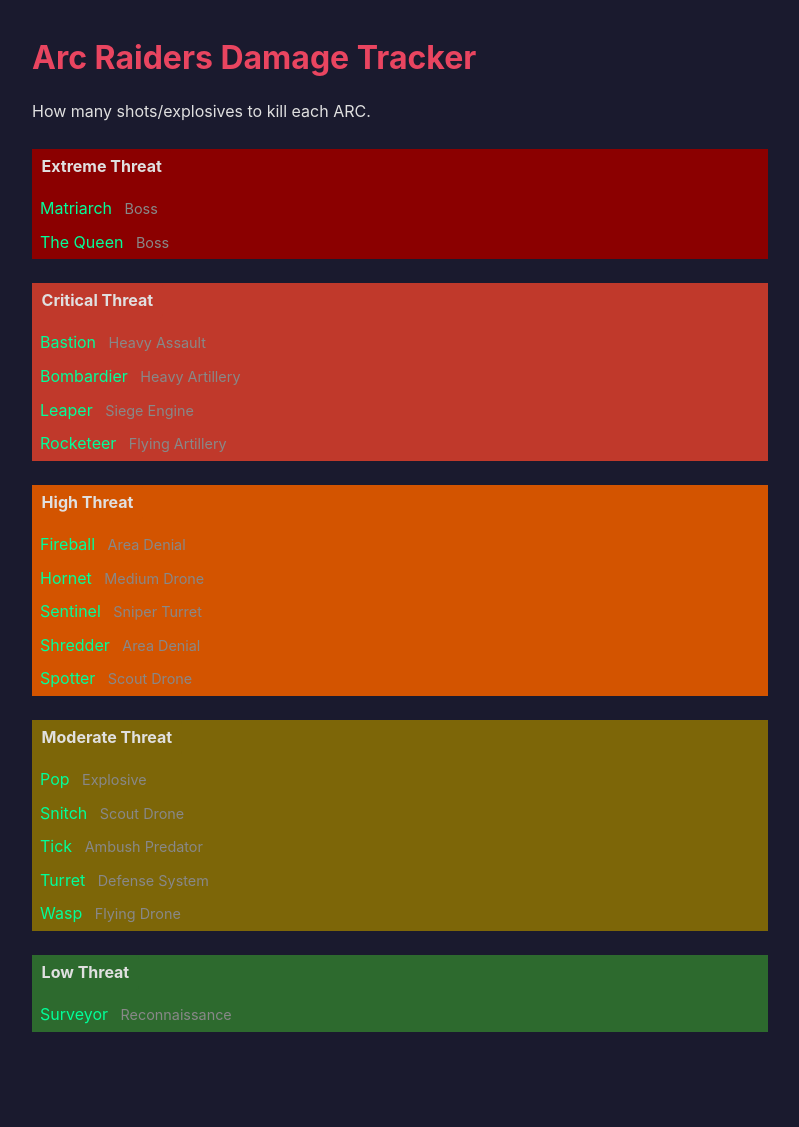
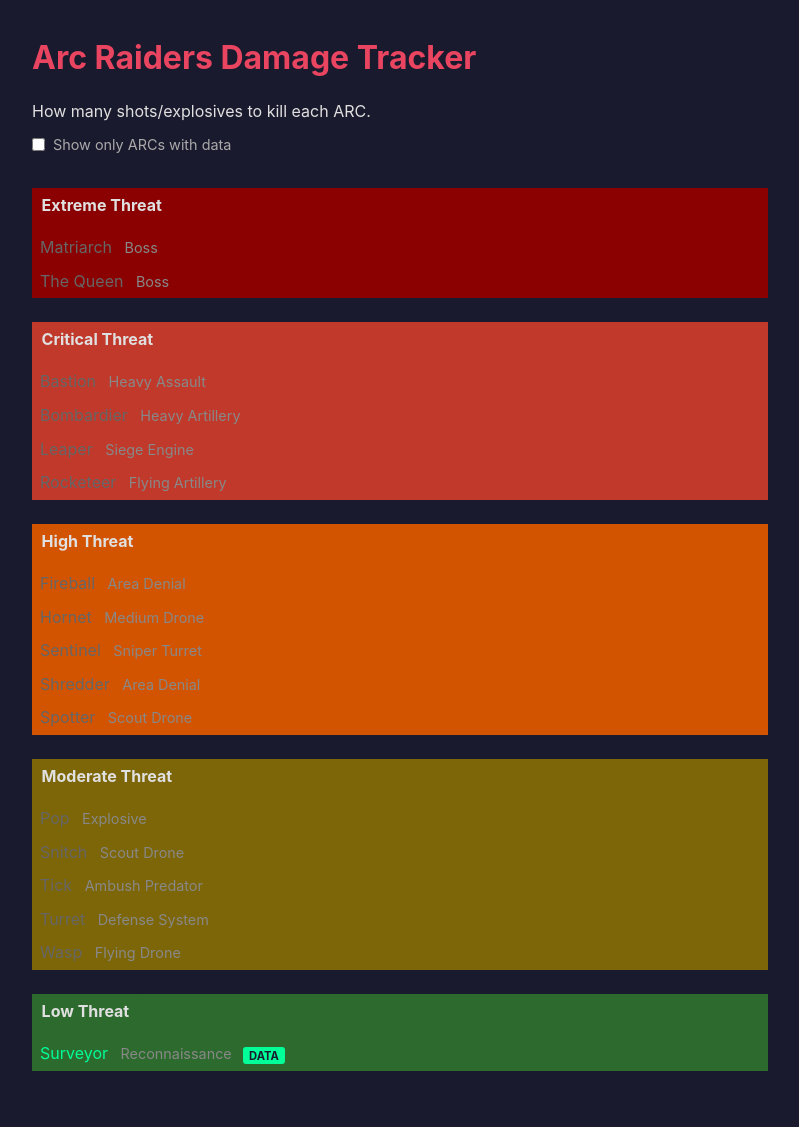
Before and after one commit to gotoplanb/arc-damage-tracker, a Flask app: page / in a window 1280 px wide. Shown: the whole page, without its empty margins (240-1039 px from the left). Before the commit the page ends 1032 px from the top, so only its background shows below. Run offline with Flask 3, Linux system fonts and the light colour scheme.

Commit message:
Add data-only toggle and Surveyor damage data
Toggle on home page filters to ARCs with damage data.
Added Surveyor: 2 Seeker Grenades to kill.

Co-Authored-By: Claude Opus 4.5 <noreply@anthropic.com>

```diff
--- a/app.py
+++ b/app.py
@@ -10,9 +10,12 @@ def load_data():
 @app.route('/')
 def index():
     data = load_data()
+    arcs_with_data = {a['slug'] for a in data['arcs']
+                      if a['damage']['weapons'] or a['damage']['explosives']}
     threat_order = ['extreme', 'critical', 'high', 'moderate', 'low']
     grouped = {level: [] for level in threat_order}
     for arc in data['arc_list']:
+        arc['has_data'] = arc['slug'] in arcs_with_data
         grouped[arc['threat_level']].append(arc)
     return render_template('index.html', grouped_arcs=grouped, threat_order=threat_order)
 
--- a/data.json
+++ b/data.json
@@ -1,5 +1,20 @@
 {
-  "arcs": [],
+  "arcs": [
+    {
+      "slug": "surveyor",
+      "name": "Surveyor",
+      "threat_level": "low",
+      "type": "Reconnaissance",
+      "kill_xp": 200,
+      "loot_xp": 300,
+      "damage": {
+        "weapons": {},
+        "explosives": {
+          "Seeker Grenade": {"units": 2, "verified": "2026-01-31", "notes": ""}
+        }
+      }
+    }
+  ],
   "weapons": [
     {"name": "Kettle", "class": "Assault Rifle", "ammo": "Light"},
     {"name": "Rattler", "class": "Assault Rifle", "ammo": "Medium"},
--- a/static/style.css
+++ b/static/style.css
@@ -65,3 +65,28 @@ th, td {
     border-bottom: 1px solid #333;
 }
 th { color: #0f9; font-size: 0.9rem; }
+
+.toggle {
+    display: inline-flex;
+    align-items: center;
+    gap: 0.5rem;
+    cursor: pointer;
+    margin: 0.5rem 0;
+    color: #aaa;
+    font-size: 0.9rem;
+}
+.toggle input { cursor: pointer; }
+
+.has-data-badge {
+    background: #0f9;
+    color: #1a1a2e;
+    font-size: 0.7rem;
+    font-weight: bold;
+    padding: 0.1rem 0.4rem;
+    border-radius: 3px;
+    margin-left: 0.4rem;
+    text-transform: uppercase;
+}
+
+.no-data a { color: #666; }
+body.filter-data-only .no-data { display: none; }
--- a/templates/index.html
+++ b/templates/index.html
@@ -1,18 +1,29 @@
 {% extends "base.html" %}
 {% block content %}
 <p>How many shots/explosives to kill each ARC.</p>
+
+<label class="toggle">
+    <input type="checkbox" id="data-only"> Show only ARCs with data
+</label>
 
 {% for level in threat_order %}
 <section class="threat-group threat-{{ level }}">
     <h2>{{ level|title }} Threat</h2>
     <ul>
     {% for arc in grouped_arcs[level] %}
-        <li>
+        <li{% if not arc.has_data %} class="no-data"{% endif %}>
             <a href="/arc/{{ arc.slug }}">{{ arc.name }}</a>
             <span class="arc-type">{{ arc.type }}</span>
+            {% if arc.has_data %}<span class="has-data-badge">data</span>{% endif %}
         </li>
     {% endfor %}
     </ul>
 </section>
 {% endfor %}
+
+<script>
+document.getElementById('data-only').addEventListener('change', function() {
+    document.body.classList.toggle('filter-data-only', this.checked);
+});
+</script>
 {% endblock %}
```
